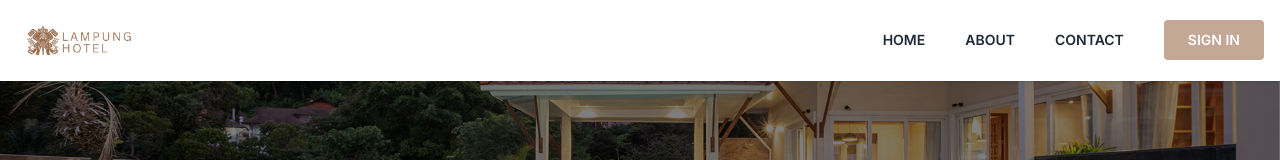
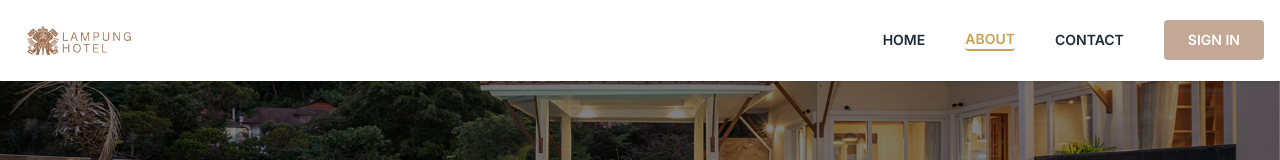
Before and after one commit to hafizahalfitra/booking-hotel, a Next.js app in the folder WEB/: page /about in a window 1280 px wide. Shown: the top 160 px of the page. Built offline with nearby package versions, Linux system fonts and the light colour scheme.

Commit message:
Perbaikan tampilan aktif pada navbar

```diff
--- a/WEB/components/navbar/navlink.tsx
+++ b/WEB/components/navbar/navlink.tsx
@@ -1,17 +1,18 @@
-// components/navbar/Navlink.tsx
 "use client";
 
 import clsx from "clsx";
 import Link from "next/link";
-import { useRouter } from "next/navigation";
+import { useRouter, usePathname } from "next/navigation";
 import { useState, useEffect } from "react";
 import { IoClose, IoMenu } from "react-icons/io5";
-import { useAuth } from "../../src/store/auth"; //
+import { useAuth } from "../../src/store/auth";
 
 const Navlink = () => {
   const [open, setOpen] = useState(false);
   const [mounted, setMounted] = useState(false);
+
   const router = useRouter();
+  const pathname = usePathname();
   const { user, setUser } = useAuth();
 
   useEffect(() => {
@@ -20,19 +21,36 @@ const Navlink = () => {
 
   const handleLogout = () => {
     setUser(null);
-    router.push("/"); // balik ke home setelah logout
+    router.push("/");
   };
+
+  // helper untuk cek menu aktif
+  const isActive = (href: string) => {
+    if (href === "/") return pathname === "/";
+    return pathname.startsWith(href);
+  };
+
+  // class dasar link
+  const linkClass = (href: string) =>
+    clsx(
+      "block py-2 px-3 rounded-sm md:p-0 transition",
+      isActive(href)
+        ? "text-[#C9A24D] md:border-b-2 md:border-[#C9A24D]"
+        : "text-gray-800 hover:bg-gray-100 md:hover:bg-transparent hover:text-[#C9A24D]"
+    );
 
   return (
     <>
+      {/* BUTTON MOBILE */}
       <button
         onClick={() => setOpen(!open)}
-        className="inline-flex items-center p-2 justify-center text-sm text-gray-500
+        className="inline-flex items-center p-2 justify-center text-gray-500
         rounded-md md:hidden hover:bg-gray-100"
       >
         {!open ? <IoMenu className="size-8" /> : <IoClose className="size-8" />}
       </button>
 
+      {/* MENU */}
       <div
         className={clsx("w-full md:block md:w-auto", {
           hidden: !open,
@@ -40,75 +58,57 @@ const Navlink = () => {
       >
         <ul
           className="flex flex-col font-semibold text-sm uppercase p-4 mt-4 rounded-sm
-            bg-gray-50 md:flex-row md:items-center md:space-x-10 md:p-0 md:mt-0 md:border-0
-            md:bg-white"
+          bg-gray-50 md:flex-row md:items-center md:space-x-10 md:p-0 md:mt-0
+          md:bg-white"
         >
+          {/* HOME */}
           <li>
-            <Link
-              href="/"
-              className="block py-2 px-3 text-gray-800 hover:bg-gray-100
-                    rounded-sm md:hover:bg-transparent md:p-0"
-            >
+            <Link href="/" className={linkClass("/")}>
               Home
             </Link>
           </li>
 
+          {/* ABOUT */}
           <li>
-            <Link
-              href="/about"
-              className="block py-2 px-3 text-gray-800 hover:bg-gray-100
-                    rounded-sm md:hover:bg-transparent md:p-0"
-            >
+            <Link href="/about" className={linkClass("/about")}>
               About
             </Link>
           </li>
 
+          {/* ROOMS (LOGIN) */}
           {mounted && user && (
             <li>
-              <Link
-                href="/room"
-                className="block py-2 px-3 text-gray-800 hover:bg-gray-100
-                      rounded-sm md:hover:bg-transparent md:p-0"
-              >
+              <Link href="/room" className={linkClass("/room")}>
                 Rooms
               </Link>
             </li>
           )}
 
+          {/* CONTACT */}
           <li>
-            <Link
-              href="/contact"
-              className="block py-2 px-3 text-gray-800 hover:bg-gray-100
-                    rounded-sm md:hover:bg-transparent md:p-0"
-            >
+            <Link href="/contact" className={linkClass("/contact")}>
               Contact
             </Link>
           </li>
 
+          {/* TRANSAKSI */}
           {mounted && user && (
             <li>
-              <Link
-                href="/transaksi"
-                className="block py-2 px-3 text-gray-800 hover:bg-gray-100
-                      rounded-sm md:hover:bg-transparent md:p-0"
-              >
+              <Link href="/transaksi" className={linkClass("/transaksi")}>
                 My Reservation
               </Link>
             </li>
           )}
 
-          {/* Bagian Sign In yang diubah */}
+          {/* AUTH */}
           <li className="pt-4 md:pt-0">
             {!mounted ? (
-              <div className="py-2.5 px-6 bg-gray-200 text-transparent rounded-sm inline-block">
+              <div className="py-2.5 px-6 bg-gray-200 text-transparent rounded-sm">
                 Loading
               </div>
             ) : user ? (
               <div className="flex items-center gap-3">
-                <button
-                  type="button"
-                  className="flex items-center gap-2 px-3 py-1.5 rounded-sm hover:bg-gray-100"
-                >
+                <div className="flex items-center gap-2 px-3 py-1.5 rounded-sm">
                   <img
                     src={user.picture}
                     alt={user.name}
@@ -118,10 +118,11 @@ const Navlink = () => {
                   <span className="text-gray-800 text-xs md:text-sm">
                     {user.name}
                   </span>
-                </button>
+                </div>
                 <button
                   onClick={handleLogout}
-                  className="py-1.5 px-3 bg-gray-200 text-gray-800 text-xs md:text-sm rounded-sm hover:bg-gray-300"
+                  className="py-1.5 px-3 bg-gray-200 text-gray-800
+                  text-xs md:text-sm rounded-sm hover:bg-gray-300"
                 >
                   Logout
                 </button>
@@ -129,8 +130,8 @@ const Navlink = () => {
             ) : (
               <Link
                 href="/login"
-                className="py-2.5 px-6 bg-[#C2A895] text-white hover:bg-[#b39683]
-                    rounded-sm inline-block"
+                className="py-2.5 px-6 bg-[#C2A895] text-white
+                hover:bg-[#b39683] rounded-sm inline-block"
               >
                 Sign In
               </Link>
```
